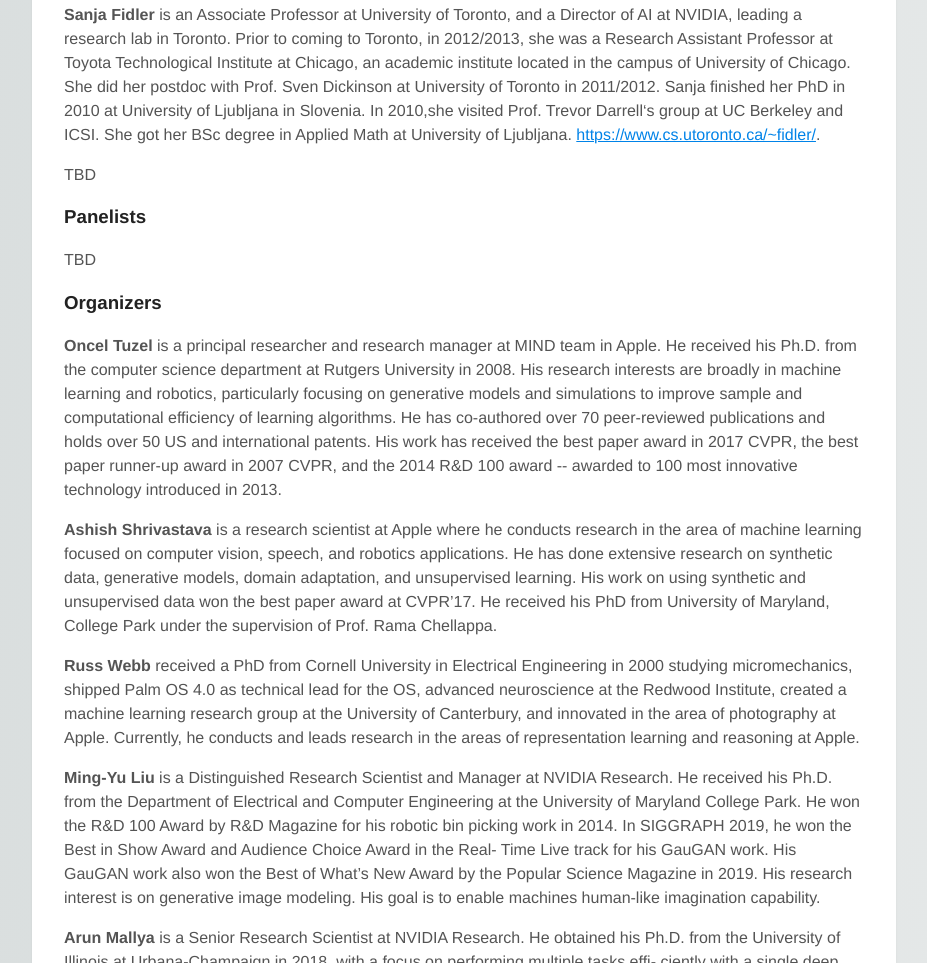
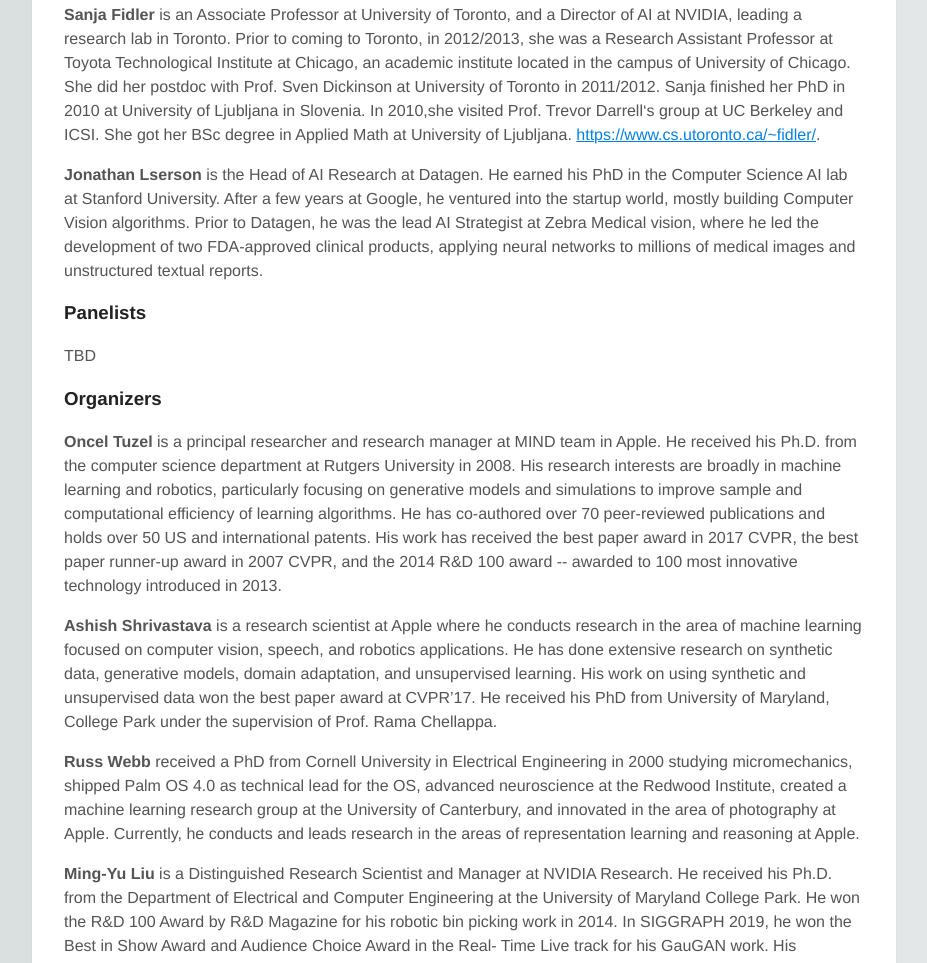
Before and after one commit to syntml-cvpr2022-workshop/syntml-cvpr2022-workshop.github.io, a plain HTML site: page index.html in a window 1280 px wide. Shown: the part 1419-2382 px from the top of the page, without its empty margins (176-1103 px from the left). Drawn offline with Linux system fonts and the light colour scheme.

Commit message:
adding datagen speaker bio

```diff
--- a/index.html
+++ b/index.html
@@ -72,7 +72,7 @@ of Ljubljana in Slovenia. In 2010,she visited Prof. Trevor Darrell‘s group at
 ICSI. She got her BSc degree in Applied Math at University of Ljubljana.  <a href="https://www.cs.utoronto.ca/~fidler/">https://www.cs.utoronto.ca/~fidler/</a>.
         </p>
 
-        <p> TBD </p>
+        <p> <b> Jonathan Lserson </b> is the Head of AI Research at Datagen. He earned his PhD in the Computer Science AI lab at Stanford University. After a few years at Google, he ventured into the startup world, mostly building Computer Vision algorithms.  Prior to Datagen, he was the lead AI Strategist at Zebra Medical vision, where he led the development of two FDA-approved clinical products, applying neural networks to millions of medical images and unstructured textual reports.  </p>
 
             <h3>Panelists</h3>
         TBD
```
